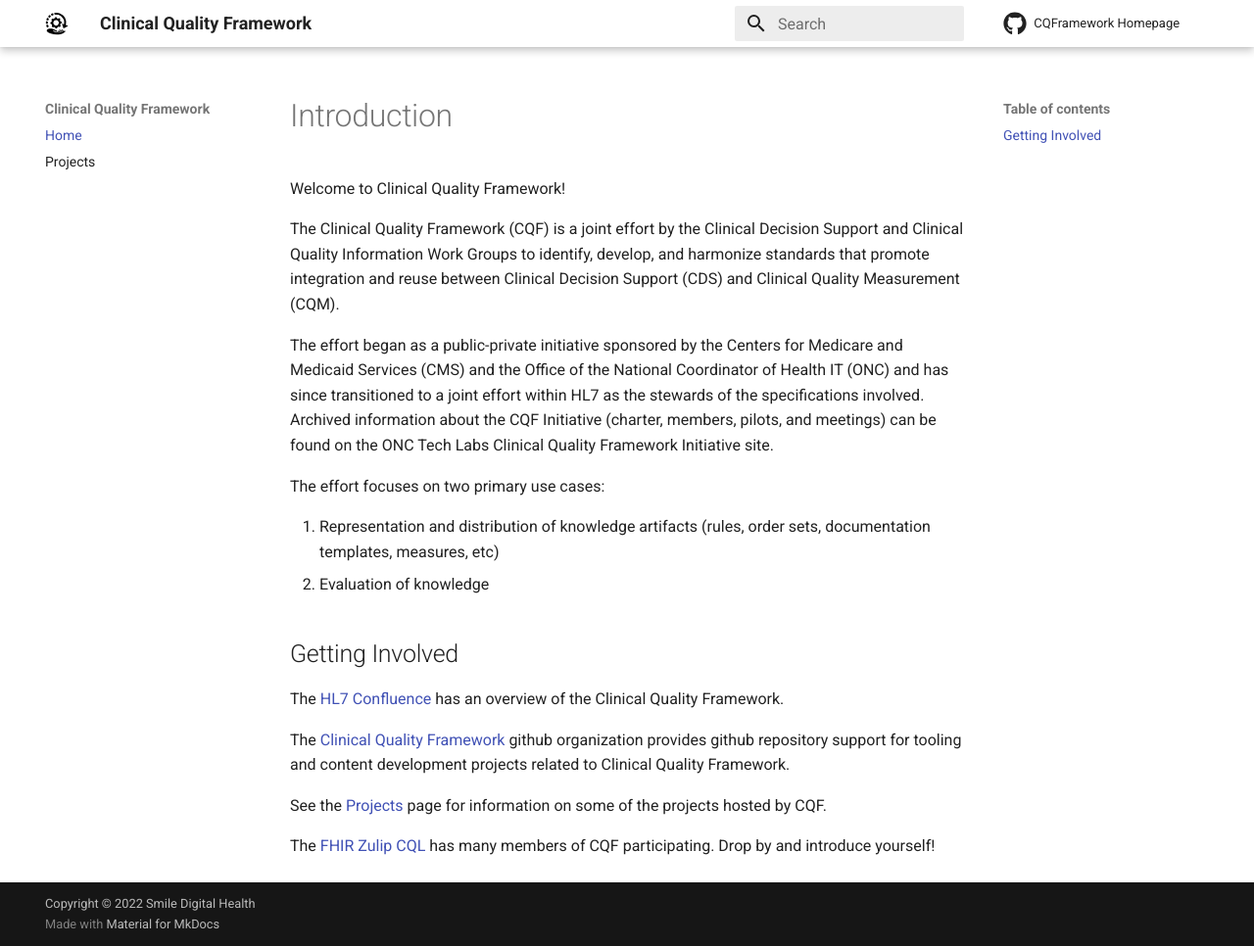
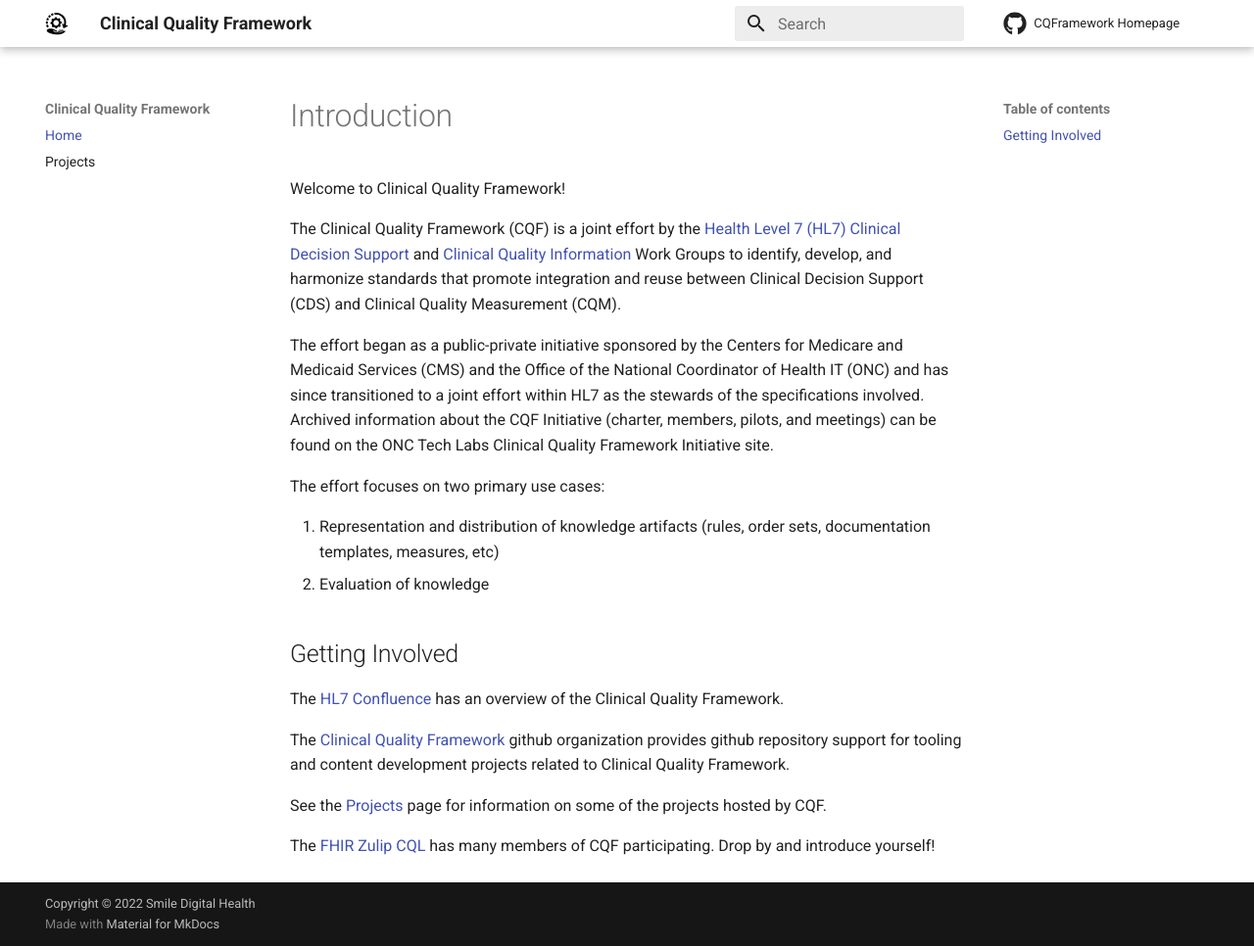
Before and after one commit to cqframework/cqframework.github.io, an MkDocs documentation site: the page built from docs/index.md, in a window 1280 px wide and 966 px high. Shown: the whole window at 98% size. Built offline with MkDocs 1.6.1 and Material for MkDocs 9.7.7, drawn with Linux system fonts in a browser that asks for light colours; comment, search, counter and statistics services are not loaded.

Commit message:
Update index.md

```diff
--- a/docs/index.md
+++ b/docs/index.md
@@ -2,7 +2,7 @@
 
 Welcome to Clinical Quality Framework!
 
-The Clinical Quality Framework (CQF) is a joint effort by the Clinical Decision Support and Clinical Quality Information Work Groups to identify, develop, and harmonize standards that promote integration and reuse between Clinical Decision Support (CDS) and Clinical Quality Measurement (CQM).
+The Clinical Quality Framework (CQF) is a joint effort by the [Health Level 7 (HL7)](http://hl7.org) [Clinical Decision Support](https://confluence.hl7.org/display/CDS/WorkGroup+Home) and [Clinical Quality Information](https://confluence.hl7.org/display/CQIWC/Clinical+Quality+Information+Home) Work Groups to identify, develop, and harmonize standards that promote integration and reuse between Clinical Decision Support (CDS) and Clinical Quality Measurement (CQM).
 
 The effort began as a public-private initiative sponsored by the Centers for Medicare and Medicaid Services (CMS) and the Office of the National Coordinator of Health IT (ONC) and has since transitioned to a joint effort within HL7 as the stewards of the specifications involved. Archived information about the CQF Initiative (charter, members, pilots, and meetings) can be found on the ONC Tech Labs Clinical Quality Framework Initiative site.
 
```
